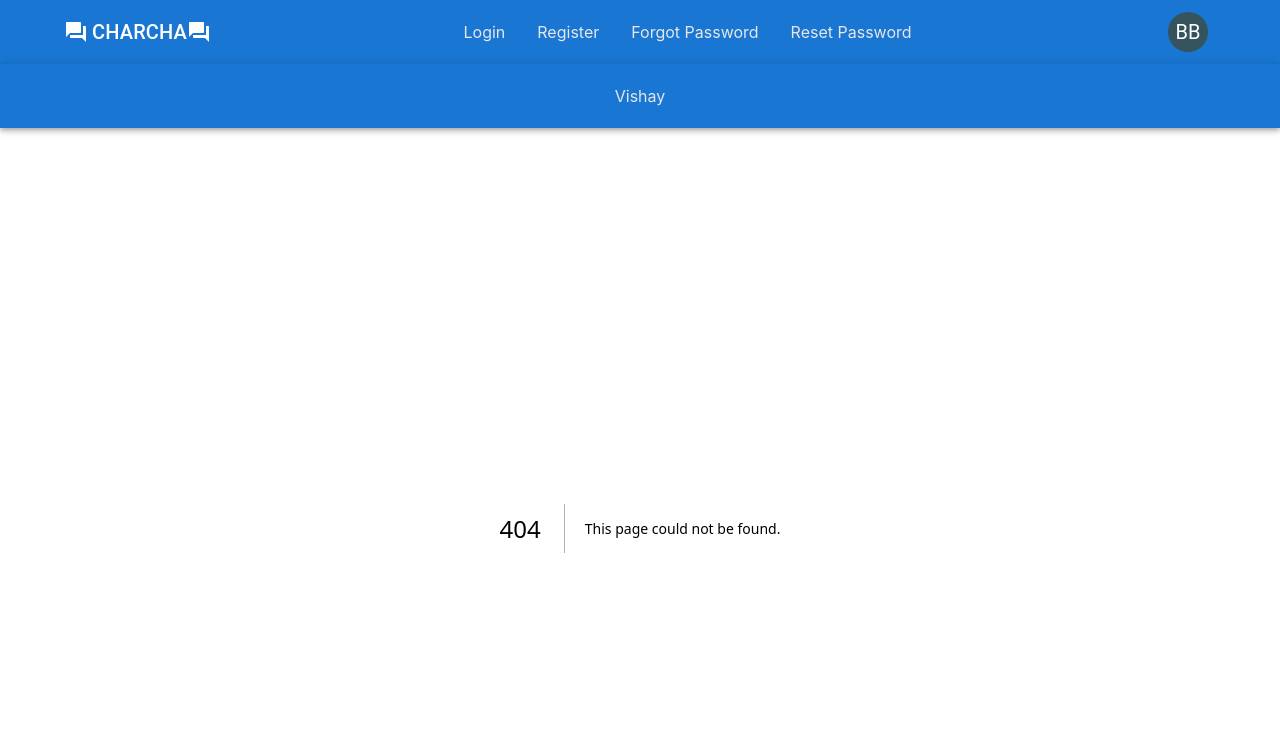
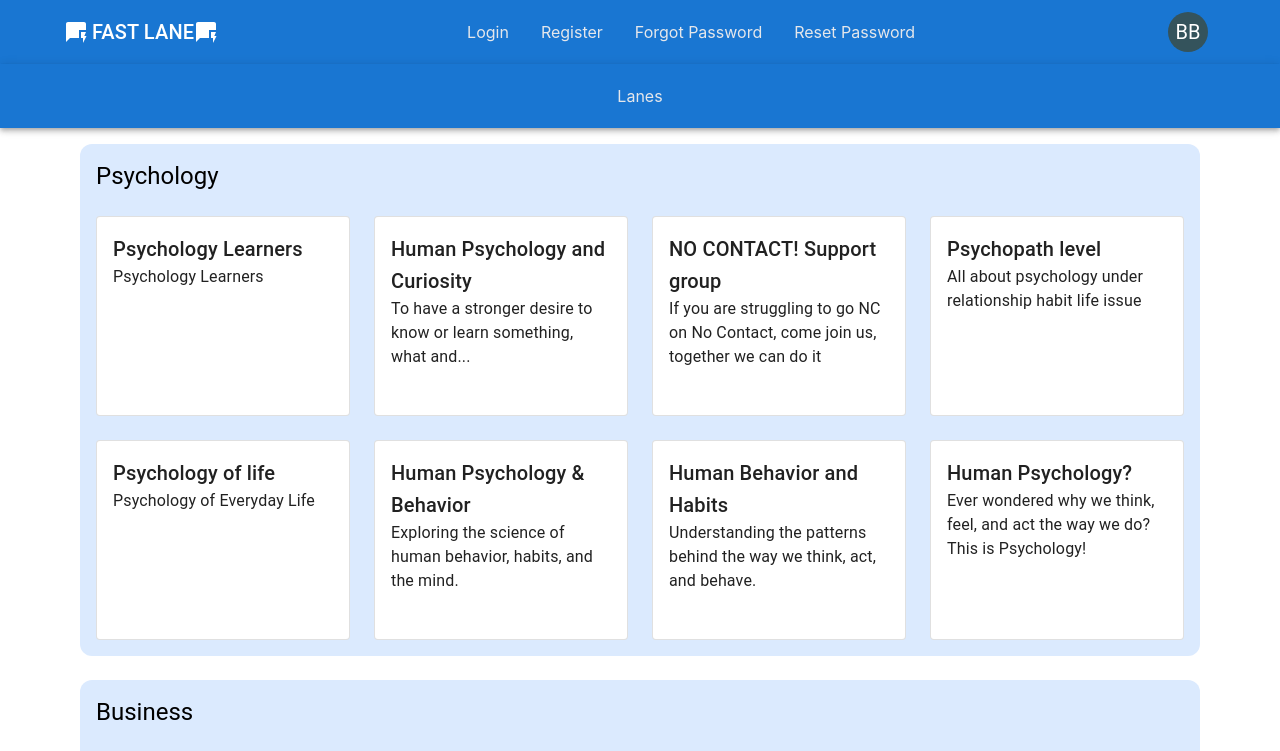
Before and after one commit to niyooshawebsites/charcha, a Next.js app: page /lanes in a window 1280 px wide. Before the commit this address had no page. Shown: the top 751 px of the page. Built offline with nearby package versions, Linux system fonts and the light colour scheme; what @mui/material-nextjs would draw is missing.

Commit message:
lanes v1

```diff
--- a/app/(main)/page.tsx
+++ b/app/(main)/page.tsx
@@ -1,8 +1,9 @@
 import { Grid, Typography } from "@mui/material";
 import ActionBar from "@/components/action/ActionBar";
 import Feed from "@/components/feed/Feed";
+import AdTile from "@/components/ads/AdTile";
 
-const VishayPage = () => {
+const LanePage = () => {
   return (
     <Grid
       container
@@ -10,17 +11,19 @@ const VishayPage = () => {
       className="bg-gray-50 min-h-screen p-5 my-3 rounded-2xl border border-gray-100"
     >
       <Grid size={2}>
-        <p>Lorem, ipsum.</p>
+        <Typography variant="h6">My Lanes</Typography>
       </Grid>
       <Grid size={7}>
         <ActionBar />
         <Feed />
       </Grid>
       <Grid size={3}>
-        <Typography>Advertisements</Typography>
+        <Typography variant="h6">Advertisements</Typography>
+        <AdTile src="/images/coke.jpg" />
+        <AdTile src="/images/lays.jpg" />
       </Grid>
     </Grid>
   );
 };
 
-export default VishayPage;
+export default LanePage;
--- a/app/vishay/page.tsx
+++ b/app/lanes/page.tsx
@@ -1,24 +1,20 @@
 import { Grid, Typography } from "@mui/material";
 import UiCard from "@/components/ui/UiCard";
-import vishays from "@/data/vishay.json";
+import lanes from "@/data/lane.json";
 
 const page = () => {
   return (
     <Grid container spacing={3} className="p-4">
-      {vishays.map((vishay) => (
-        <Grid
-          container
-          key={vishay.name}
-          className="bg-blue-100 p-4 rounded-xl"
-        >
+      {lanes.map((lane) => (
+        <Grid container key={lane.name} className="bg-blue-100 p-4 rounded-xl">
           <Grid container size={12}>
-            <Typography variant="h5">{vishay.name}</Typography>
+            <Typography variant="h5">{lane.name}</Typography>
           </Grid>
-          {vishay.spaces.map((space, index) => (
+          {lane.spaces.map((ln, index) => (
             <Grid size={3} key={index}>
               <UiCard customClass="rounded-lg bg-purple-200 h-50">
-                <Typography variant="h6">{space.name}</Typography>
-                <Typography>{space.description}</Typography>
+                <Typography variant="h6">{ln.name}</Typography>
+                <Typography>{ln.description}</Typography>
               </UiCard>
             </Grid>
           ))}
--- /dev/null
+++ b/components/ads/AdTile.tsx
@@ -0,0 +1,25 @@
+import UiCard from "../ui/UiCard";
+import Image from "next/image";
+import { Box } from "@mui/material";
+
+interface AdProps {
+  src: string;
+}
+
+const AdTile = ({ src }: AdProps) => {
+  return (
+    <UiCard customClass="my-3 rounded-lg">
+      <Box className="relative w-full h-[300px]">
+        <Image
+          src={src}
+          alt="Placeholder ad"
+          fill
+          sizes="(max-width: 768px) 100vw, 600px"
+          className="rounded-lg object-cover"
+        />
+      </Box>
+    </UiCard>
+  );
+};
+
+export default AdTile;
--- a/components/feed/components/FeedItemImage.tsx
+++ b/components/feed/components/FeedItemImage.tsx
@@ -1,8 +1,9 @@
 import Image from "next/image";
 import { Box } from "@mui/material";
+
 const FeedItemImage = () => {
   return (
-    <div className="relative w-full h-[400px]">
+    <Box className="relative w-full h-[400px]">
       <Image
         src="https://wallpaperaccess.com/full/1094033.jpg"
         alt="Placeholder image"
@@ -10,7 +11,7 @@ const FeedItemImage = () => {
         sizes="(max-width: 768px) 100vw, 600px"
         className="rounded-lg object-cover"
       />
-    </div>
+    </Box>
   );
 };
 
--- a/components/layout/Header.tsx
+++ b/components/layout/Header.tsx
@@ -13,6 +13,7 @@ import Avatar from "@mui/material/Avatar";
 import Tooltip from "@mui/material/Tooltip";
 import MenuItem from "@mui/material/MenuItem";
 import ForumIcon from "@mui/icons-material/Forum";
+import QuickreplyIcon from "@mui/icons-material/Quickreply";
 import Link from "next/link";
 
 const pages = [
@@ -90,16 +91,16 @@ const Header = () => {
       <Container maxWidth="lg">
         <Toolbar disableGutters>
           {/* Mobile menu */}
-          <ForumIcon className="hidden md:flex mr-1" />
+          <QuickreplyIcon className="hidden md:flex mr-1" />
 
           <Typography
             variant="h6"
             noWrap
             component="a"
-            href="../../app/page.tsx"
+            href="/"
             className="mr-4 hidden md:flex font-inherit tracking-[.3rem] text-inherit no-underline"
           >
-            CHARCHA
+            FAST LANE
           </Typography>
 
           <Box className="flex grow md:hidden">
@@ -138,7 +139,7 @@ const Header = () => {
           </Box>
 
           {/* Computer menu */}
-          <ForumIcon className="flex md:hidden mr-1" />
+          <QuickreplyIcon className="flex md:hidden mr-1" />
           <Typography
             variant="h5"
             noWrap
@@ -146,7 +147,7 @@ const Header = () => {
             href="#app-bar-with-responsive-menu"
             className="mr-2 flex md:hidden grow font-inherit tracking-[.3rem] text-inherit no-underline"
           >
-            CHARCHA
+            FAST LANE
           </Typography>
 
           <Box className="hidden md:flex grow">
--- a/components/layout/LoggedInHeader.tsx
+++ b/components/layout/LoggedInHeader.tsx
@@ -14,8 +14,8 @@ import Link from "next/link";
 
 const pages = [
   {
-    name: "Vishay",
-    link: "/vishay",
+    name: "Lanes",
+    link: "/lanes",
   },
 ];
 
```
Also changed, not shown: data/lane.json (renamed from data/vishay.json), public/images/coke.jpg (added), 1 other file (tests, documents, lock files or other folders).
